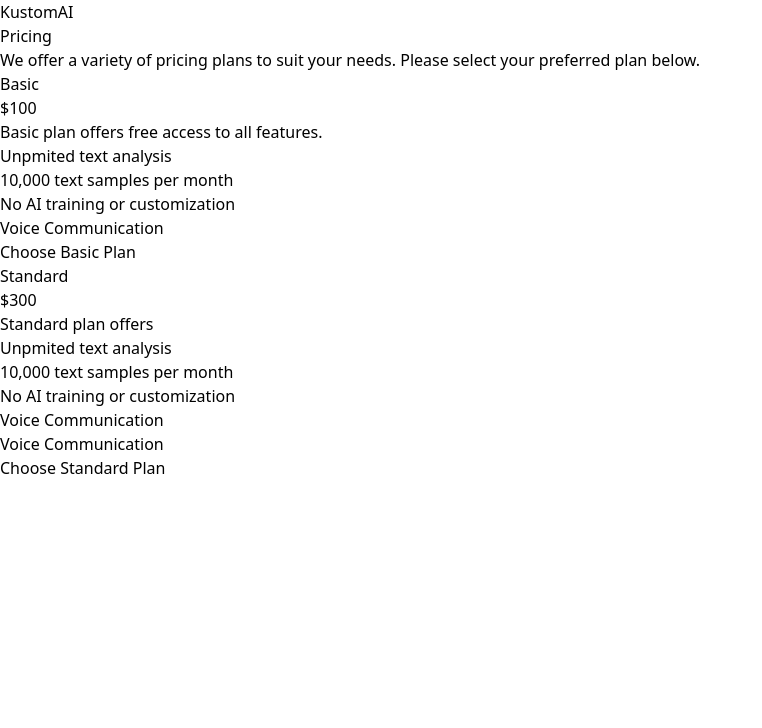
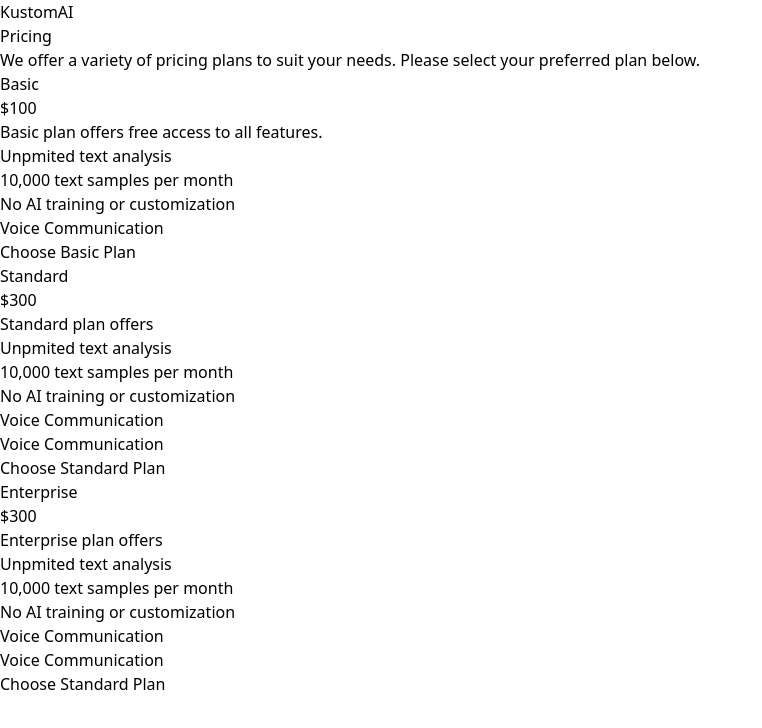
Before and after one commit to wisdom6715/Evana, a Next.js app: page /pricing in a window 1280 px wide. Shown: the top 728 px of the page, without its empty margins (0-762 px from the left). Built offline with nearby package versions, Linux system fonts and the light colour scheme.

Commit message:
fixing UI issuses

```diff
--- a/src/app/layout.tsx
+++ b/src/app/layout.tsx
@@ -14,8 +14,8 @@
 });
 
 export const metadata: Metadata = {
-  title: "Create Next App",
-  description: "Generated by create next app",
+  title: "kustomAI",
+  description: "Welcome to KustomAI",
 };
 
 export default function RootLayout({
--- a/src/app/pricing/page.tsx
+++ b/src/app/pricing/page.tsx
@@ -13,7 +13,8 @@
        }
     }
   return (
-    <div className='flex flex-col justify-center w-[100%] h-[100vh] items-center'>
+    <>
+        <div className='flex flex-col justify-center w-[100%] h-[100vh] items-center'>
         <div className='position: absolute top-5 left-5 '>
             <h1 className='text-bold text-[30px]' >KustomAI</h1>
         </div>
@@ -25,6 +26,7 @@
                 </p>
             </div>
             <div className=' flex flex-row items-center gap-20'>
+                {/* Including basic plan */}
                 <div className='flex flex-col gap-[28px] border border-[#D9D9D9] w-[351px] h-[498px] p-5 '>
                     <div className='flex flex-col gap-7'>
                         <div className='flex flex-col items-center'>
@@ -49,6 +51,8 @@
                         </div>
                     </div>
                 </div>
+
+                {/* Including standard plan */}
 
                 <div className=' flex flex-col gap-[34px] border border-[#D9D9D9] w-[351px] h-[498px] p-5 '>
                     <div className='flex flex-col gap-7'>
@@ -75,9 +79,38 @@
                         </div>
                     </div>
                 </div>
+
+                {/* Including enterprise plan */}
+
+                <div className=' flex flex-col gap-[34px] border border-[#D9D9D9] w-[351px] h-[498px] p-5 '>
+                    <div className='flex flex-col gap-7'>
+                        <div className='flex flex-col items-center'>
+                            <h1 className='text-bold text-[30px]'>Enterprise</h1>
+                        </div>
+                        <div className='gap-5'>
+                            <h2 className='text-bold text-[15px] text-lg'>$300</h2>
+                            <p>
+                                Enterprise plan offers
+                            </p>
+                        </div>
+                    </div>
+                    <div className='flex flex-col gap-[65px]'>
+                        <div className='flex flex-col gap-[15px]'>
+                            <p>Unpmited text analysis</p>
+                            <p>10,000 text samples per month</p>
+                            <p>No AI training or customization</p>
+                            <p>Voice Communication</p>
+                            <p>Voice Communication</p>
+                        </div>
+                        <div className='flex items-center justify-center'>
+                            <button className='bg-black w-[270px] h-[38px] text-white' onClick={() => handlePricing('standardPlan')}>Choose Standard Plan</button>
+                        </div>
+                    </div>
+                </div>
+                </div>
             </div>
         </div>
-    </div>
+    </>
   )
 }
 
```
Also changed, not shown: src/services/usePaymant.tsx (+9 -0 lines).
